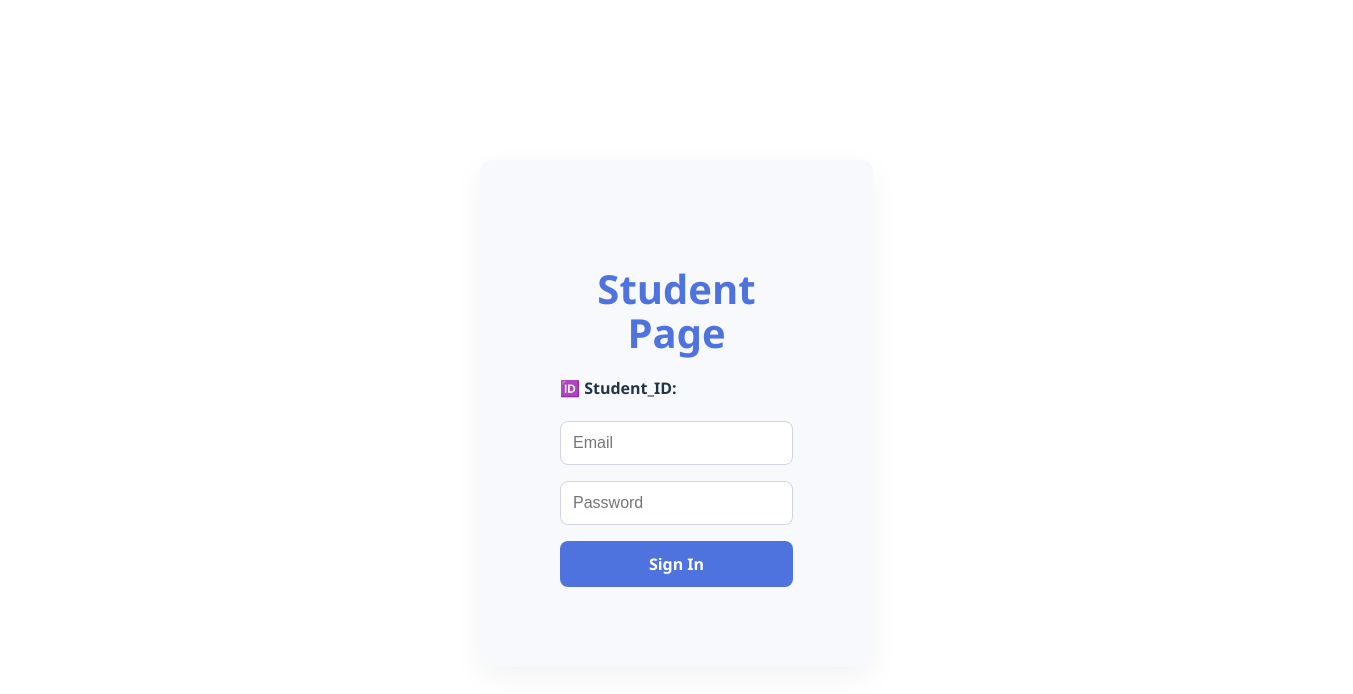
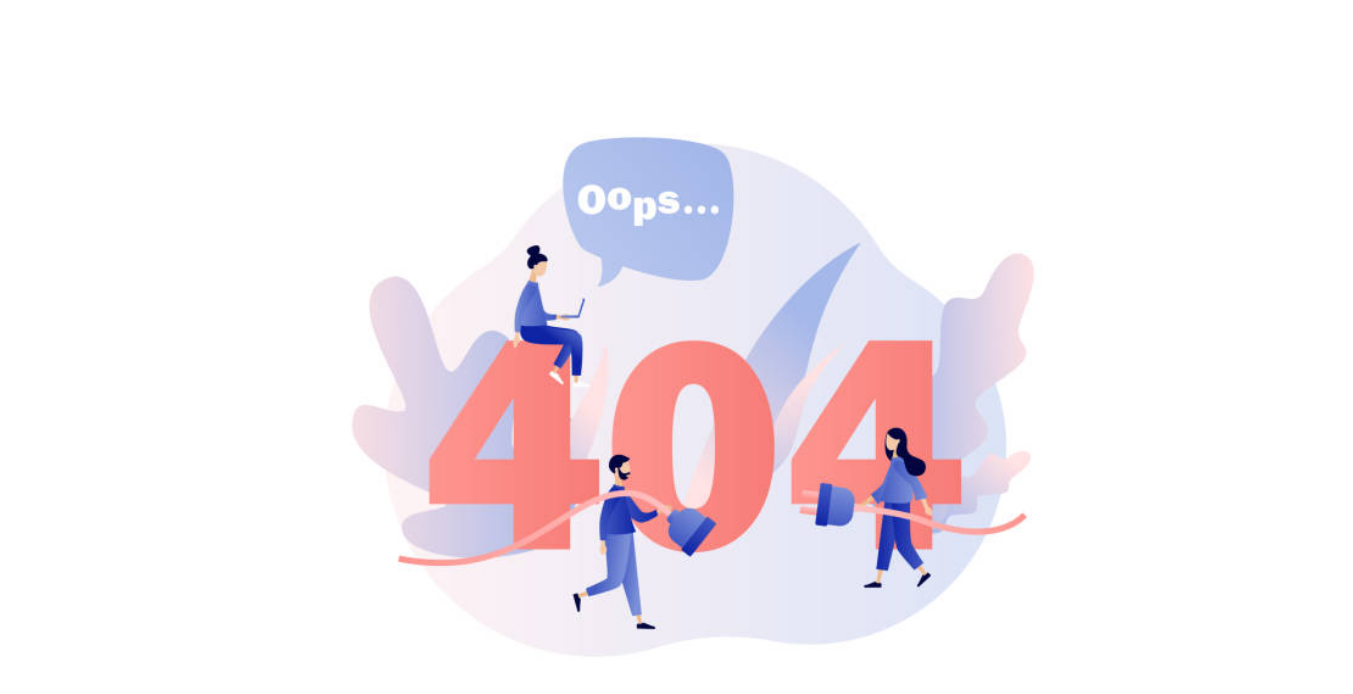
Before and after one commit to Sham-Sbehat/React_Task-School, a React (Vite) app: page /student in a window 1280 px wide. Shown: the top 694 px of the page, 1353 px wide, since content can reach past the window. Built offline with nearby package versions, Linux system fonts and the light colour scheme.

Commit message:
Update App.jsx

```diff
--- a/src/App.jsx
+++ b/src/App.jsx
@@ -7,7 +7,7 @@ export default function App() {
   return (
     <Routes>
       <Route path="/" element={<School />} />
-      <Route path="/student" element={<Student />} />
+      <Route path="/student/:id" element={<Student />} />
       <Route path="*" element={<PageNotFound />} />
     </Routes>
   )
```
